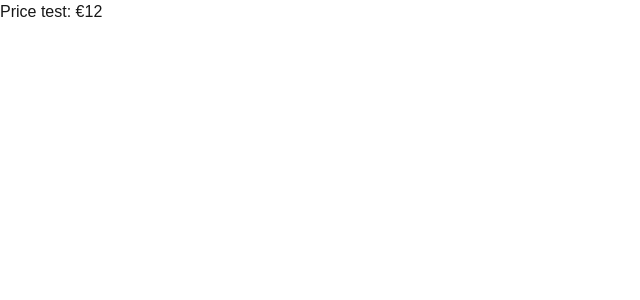
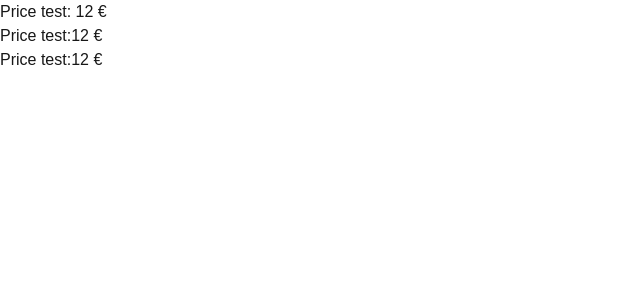
Before and after one commit to kyrlyama/likefon-website, a Next.js app: page / in a window 1280 px wide. Shown: the top 300 px of the page, without its empty margins (0-640 px from the left). Built offline with nearby package versions, Linux system fonts and the light colour scheme.

Commit message:
Use Estonian price format

```diff
--- a/app/page.tsx
+++ b/app/page.tsx
@@ -1,9 +1,11 @@
-   import { formatPrice } from "@/lib/format";
+import { formatPrice } from "@/lib/format";
 
-   export default function Home() {
+export default function Home() {
   return (
     <main>
       <h1>Price test: {formatPrice(12)}</h1>
+      <h1>Price test:{formatPrice(12)}</h1>
+      <h1>Price test:{formatPrice(12)} </h1>
     </main>
   );
 }
--- a/lib/format.ts
+++ b/lib/format.ts
@@ -1,2 +1,4 @@
 export function formatPrice(price: number): string {
-    return new Intl.NumberFormat('en-EE', { style: 'currency', currency: 'EUR', minimumFractionDigits: 0, maximumFractionDigits: 0 }).format(price); }
+    return new Intl.NumberFormat("et-EE", { style: "currency", currency: "EUR", minimumFractionDigits: 0, maximumFractionDigits: 0 }).format(price);
+
+}
```
